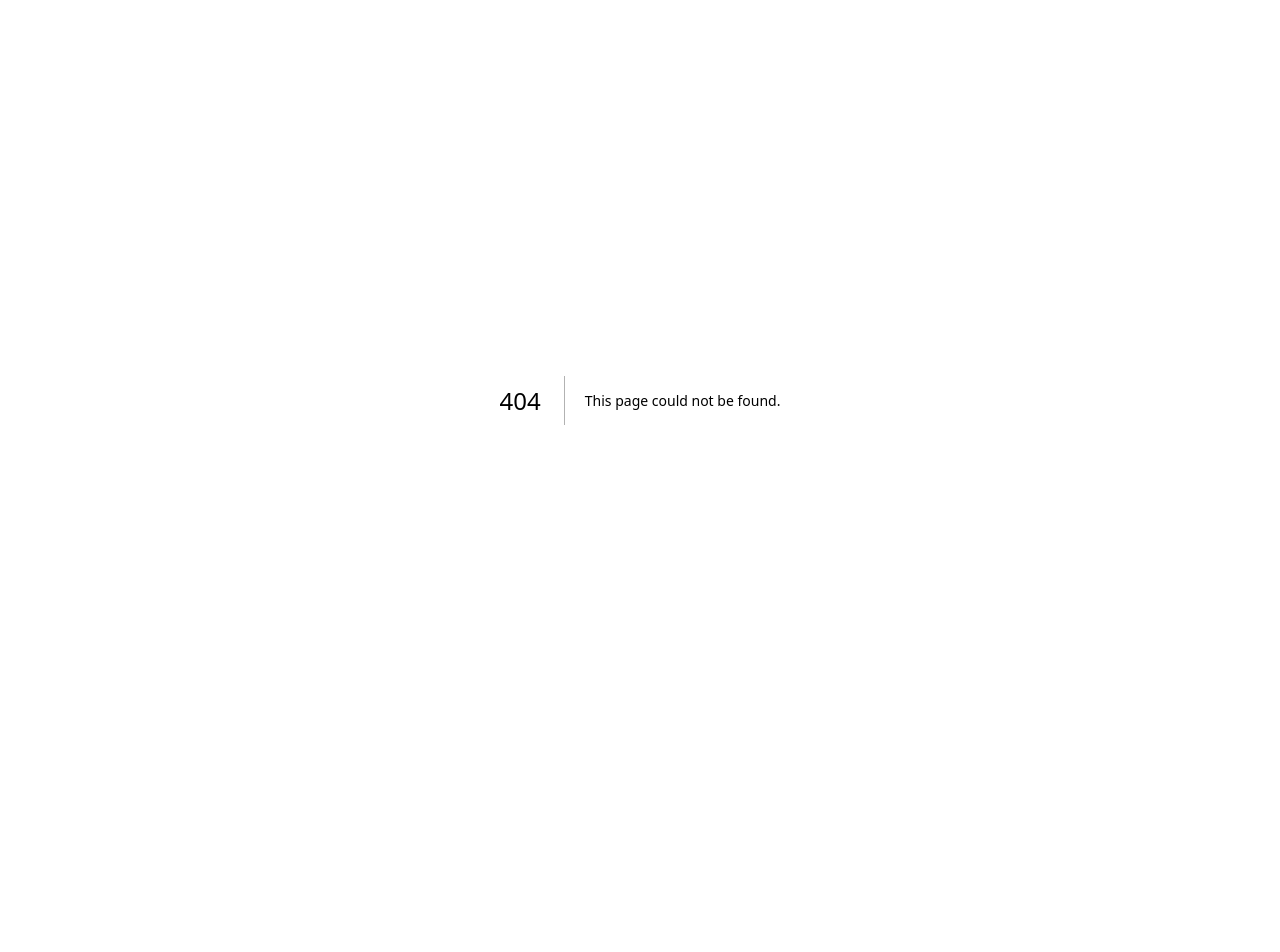
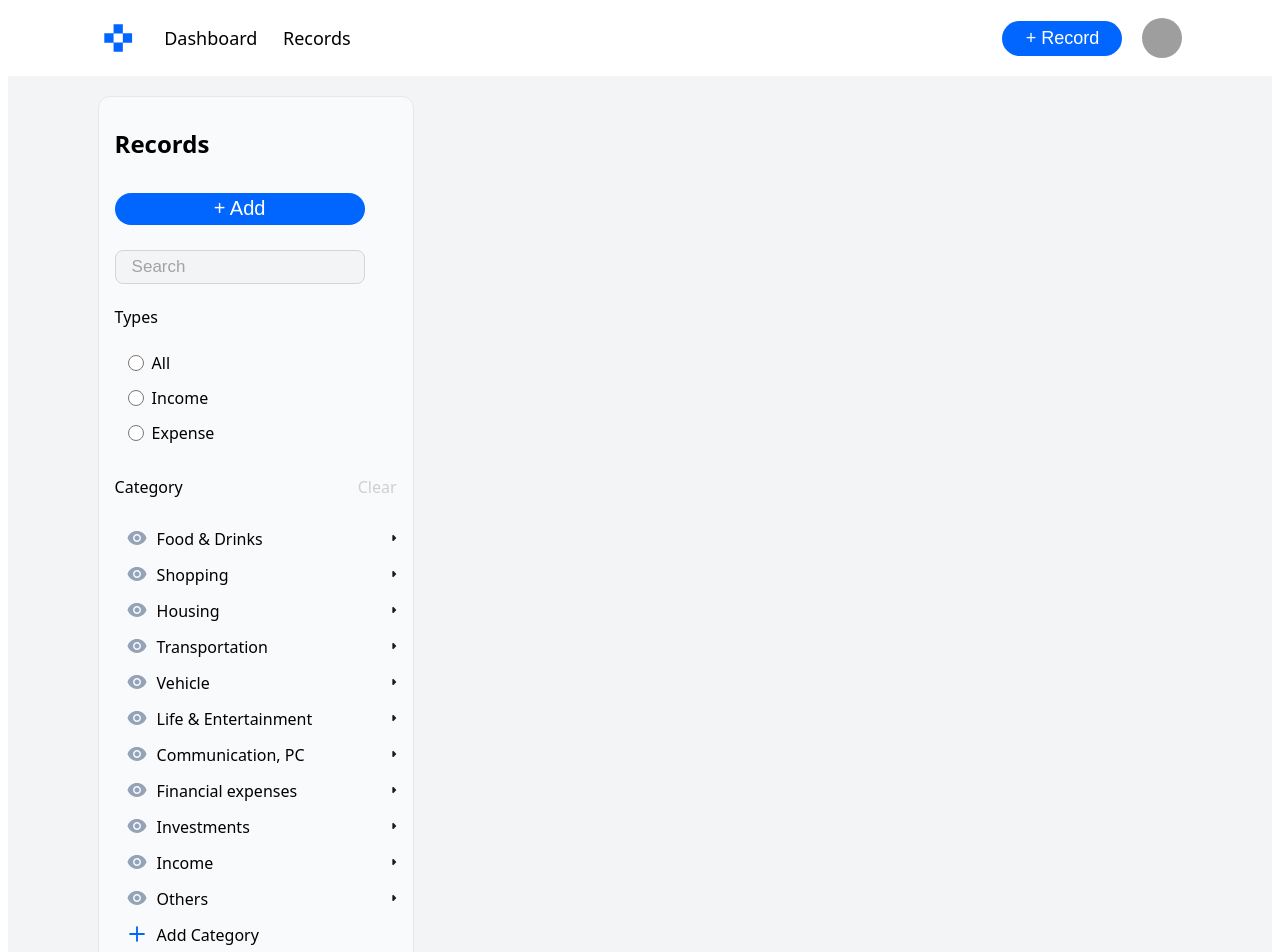
Before and after one commit to naudair/income-tracker-web, a Next.js app: page /records in a window 1280 px wide. Before the commit this address had no page. Shown: the top 952 px of the page. Before the commit the page ends 800 px from the top, so only its background shows below. Built offline with nearby package versions, Linux system fonts and the light colour scheme; grey boxes are pictures that could not be loaded.

Commit message:
records page 03.05

```diff
--- /dev/null
+++ b/src/components/headComponent.tsx
@@ -0,0 +1,29 @@
+import { Icon } from "@/components/images/icon";
+import { Avatar } from "@mui/material";
+import { useRouter } from "next/router";
+
+export default function Head() {
+    const router = useRouter()
+  return (
+    <div className="navbar">
+      <div
+        style={{
+          display: "flex",
+          gap: "2vw",
+          alignItems: "center",
+          fontSize: "18px",
+        }}
+      >
+        <Icon />
+        <p onClick={() => router.push("/dashboard")} style={{ fontWeight: "500" }}>Dashboard</p>
+        <p onClick={() => router.push("/records")}style={{ fontWeight: "300" }}>Records</p>
+      </div>
+      <div style={{ display: "flex", gap: "20px", alignItems: "center" }}>
+        <button style={{ width: "120px", height: "35px", fontSize: "18px" }}>
+          + Record
+        </button>
+        <Avatar src="https://s3-alpha-sig.figma.com/img/4b8f/8a06/87e8569e17a69979cf08dac0f798bd37?Expires=1709510400&Key-Pair-Id=APKAQ4GOSFWCVNEHN3O4&Signature=PSEkV4v7iQZ1bT6xha8ER-2Kan0HkSA2wiMMmx5M9PzpvYZtE2Ix5gfyobkyW9KwlkCxKpq6EBtATLjHbPrStvnLiLalJytF3vtz7RMIGv86zg5icLyDrIUfpMAGwRkrVThi2IZk8TgC55-83bNW68hQPyhFBnfkwBusr-9NqhBMKVkmHFSIgMYrSlol6foBWhhtvbXQSfAw-QonV3r7BnxHYspicVvoHOVc~H0Tk1CflxFu~Uz4UgoV6xZnJQdK7AJHCdoaP4KLb4EJyIvEMJ1NxREmas8faYLXmStSektIE4MHC3ksjOVu6dtHqKcbUU2pw5Kb-LxaRCy9r~gVsA__" />
+      </div>
+    </div>
+  );
+}
--- /dev/null
+++ b/src/components/images/addIcon.tsx
@@ -0,0 +1,16 @@
+export const AddIcon = () => {
+  return (
+    <svg
+      width="20"
+      height="20"
+      viewBox="0 0 20 20"
+      fill="none"
+      xmlns="http://www.w3.org/2000/svg"
+    >
+      <path
+        d="M17.8125 10C17.8125 10.2486 17.7137 10.4871 17.5379 10.6629C17.3621 10.8387 17.1236 10.9375 16.875 10.9375H10.9375V16.875C10.9375 17.1236 10.8387 17.3621 10.6629 17.5379C10.4871 17.7137 10.2486 17.8125 10 17.8125C9.75136 17.8125 9.5129 17.7137 9.33709 17.5379C9.16127 17.3621 9.0625 17.1236 9.0625 16.875V10.9375H3.125C2.87636 10.9375 2.6379 10.8387 2.46209 10.6629C2.28627 10.4871 2.1875 10.2486 2.1875 10C2.1875 9.75136 2.28627 9.5129 2.46209 9.33709C2.6379 9.16127 2.87636 9.0625 3.125 9.0625H9.0625V3.125C9.0625 2.87636 9.16127 2.6379 9.33709 2.46209C9.5129 2.28627 9.75136 2.1875 10 2.1875C10.2486 2.1875 10.4871 2.28627 10.6629 2.46209C10.8387 2.6379 10.9375 2.87636 10.9375 3.125V9.0625H16.875C17.1236 9.0625 17.3621 9.16127 17.5379 9.33709C17.7137 9.5129 17.8125 9.75136 17.8125 10Z"
+        fill="#0166FF"
+      />
+    </svg>
+  );
+};
--- /dev/null
+++ b/src/components/images/rightArrow.tsx
@@ -0,0 +1,16 @@
+export const RightArrow = () => {
+  return (
+    <svg
+      width="5"
+      height="20"
+      viewBox="0 0 5 6"
+      fill="none"
+      xmlns="http://www.w3.org/2000/svg"
+    >
+      <path
+        d="M3.91671 3.58327L1.75004 5.74994C1.48615 6.01383 1.18407 6.07286 0.843791 5.92702C0.503513 5.78119 0.333374 5.52077 0.333374 5.14577L0.333374 0.854106C0.333374 0.479106 0.503513 0.21869 0.843791 0.0728569C1.18407 -0.0729766 1.48615 -0.0139489 1.75004 0.24994L3.91671 2.41661C4.00004 2.49994 4.06254 2.59022 4.10421 2.68744C4.14587 2.78466 4.16671 2.88883 4.16671 2.99994C4.16671 3.11105 4.14587 3.21522 4.10421 3.31244C4.06254 3.40966 4.00004 3.49994 3.91671 3.58327Z"
+        fill="#1C1B1F"
+      />
+    </svg>
+  );
+};
--- /dev/null
+++ b/src/components/images/seeIcon.tsx
@@ -0,0 +1,22 @@
+export const SeeIcon = () => {
+  return (
+    <svg
+      width="20"
+      height="20"
+      viewBox="0 0 20 20"
+      fill="none"
+      xmlns="http://www.w3.org/2000/svg"
+    >
+      <path
+        d="M10 12.5C11.3807 12.5 12.5 11.3807 12.5 10C12.5 8.61929 11.3807 7.5 10 7.5C8.61929 7.5 7.5 8.61929 7.5 10C7.5 11.3807 8.61929 12.5 10 12.5Z"
+        fill="#94A3B8"
+      />
+      <path
+        fill-rule="evenodd"
+        clip-rule="evenodd"
+        d="M0.664255 10.5904C0.517392 10.2087 0.517518 9.78563 0.66461 9.40408C2.10878 5.65788 5.7433 3 9.99859 3C14.256 3 17.892 5.66051 19.3347 9.40962C19.4816 9.79127 19.4814 10.2144 19.3344 10.5959C17.8902 14.3421 14.2557 17 10.0004 17C5.74298 17 2.10698 14.3395 0.664255 10.5904ZM14.0004 10C14.0004 12.2091 12.2095 14 10.0004 14C7.79123 14 6.00037 12.2091 6.00037 10C6.00037 7.79086 7.79123 6 10.0004 6C12.2095 6 14.0004 7.79086 14.0004 10Z"
+        fill="#94A3B8"
+      />
+    </svg>
+  );
+};
--- /dev/null
+++ b/src/pages/records/index.tsx
@@ -0,0 +1,98 @@
+import Head from "@/components/headComponent";
+import { AddIcon } from "@/components/images/addIcon";
+import { RightArrow } from "@/components/images/rightArrow";
+import { SeeIcon } from "@/components/images/seeIcon";
+import styles from "@/styles/recordPage.module.css";
+
+export default function RecordPage() {
+  return (
+    <div>
+      <Head />
+      <div
+        style={{
+          padding: "2.5vh 7vw",
+          backgroundColor: "rgba(243, 244, 246, 1)",
+          display: "flex",
+          gap: "2vh",
+        }}
+      >
+        <div className={styles.records}>
+          <h2>Records</h2>
+          <button className={styles.button}>+ Add</button>
+          <input
+            style={{ width: "250px", height: "32px" }}
+            placeholder="Search"
+          />
+          <div className={styles.typesContainer}>
+            <p className={styles.type}>Types</p>
+            <div style={{ paddingLeft: "8px", fontWeight: "300" }}>
+              <div
+                style={{ display: "flex", alignItems: "center", gap: "5px" }}
+              >
+                <input className={styles.radio} type="radio" />
+                <div style={{ paddingTop: "3px" }}>All</div>
+              </div>
+              <div
+                style={{ display: "flex", alignItems: "center", gap: "5px" }}
+              >
+                <input className={styles.radio} type="radio" />
+                <div style={{ paddingTop: "3px" }}>Income</div>
+              </div>
+              <div
+                style={{ display: "flex", alignItems: "center", gap: "5px" }}
+              >
+                <input className={styles.radio} type="radio" />
+                <div style={{ paddingTop: "3px" }}>Expense</div>
+              </div>
+            </div>
+          </div>
+          <div className={styles.categoryContainer}>
+            <div style={{ display: "flex", justifyContent: "space-between" }}>
+              <p className={styles.type}>Category</p>
+              <p style={{ color: "rgba(31, 41, 55, 0.2)" }}>Clear</p>
+            </div>
+            <div style={{ padding: "7px 0 7px 12px", fontWeight: "300" }}>
+              {array.map((array) => (
+                <div
+                  key={array}
+                  style={{
+                    display: "flex",
+                    justifyContent: "space-between",
+                    padding: "7px 0",
+                  }}
+                >
+                  <div style={{ display: "flex", gap: "10px" }}>
+                    <SeeIcon />
+                    {array}
+                  </div>
+                  <RightArrow />
+                </div>
+              ))}
+              <div style={{ display: "flex", gap: "10px", padding: "7px 0" }}>
+                <AddIcon />
+                Add Category
+              </div>
+            </div>
+          </div>
+          <div>
+            <p className={styles.type}>Amount Range</p>
+          </div>
+        </div>
+      </div>
+    </div>
+  );
+}
+
+const array = [
+  "Food & Drinks",
+  "Shopping",
+  "Housing",
+  "Transportation",
+  "Vehicle",
+  "Life & Entertainment",
+  "Communication, PC",
+  "Financial expenses",
+  "Investments",
+  "Income",
+  "Others",
+];
--- /dev/null
+++ b/src/styles/recordPage.module.css
@@ -0,0 +1,26 @@
+.records {
+  width: 282px;
+  height: 1080px;
+  padding: 10px 16px;
+  border-radius: 12px;
+  background-color: rgba(249, 250, 251, 1);
+  border: 1px solid rgba(229, 231, 235, 1);
+}
+.radio {
+  width: 16px;
+  height: 32px;
+}
+.button{
+    width: 250px;
+    height: 32px;
+    margin: 13px 0 25px 0;
+}
+.type{
+    font-weight: 500;
+}
+.typesContainer{
+    padding: 6px 0;
+}
+.categoryContainer{
+    padding: 5px 0;
+}
```
Also changed, not shown: src/pages/dashboard/index.tsx (+2 -22 lines).
